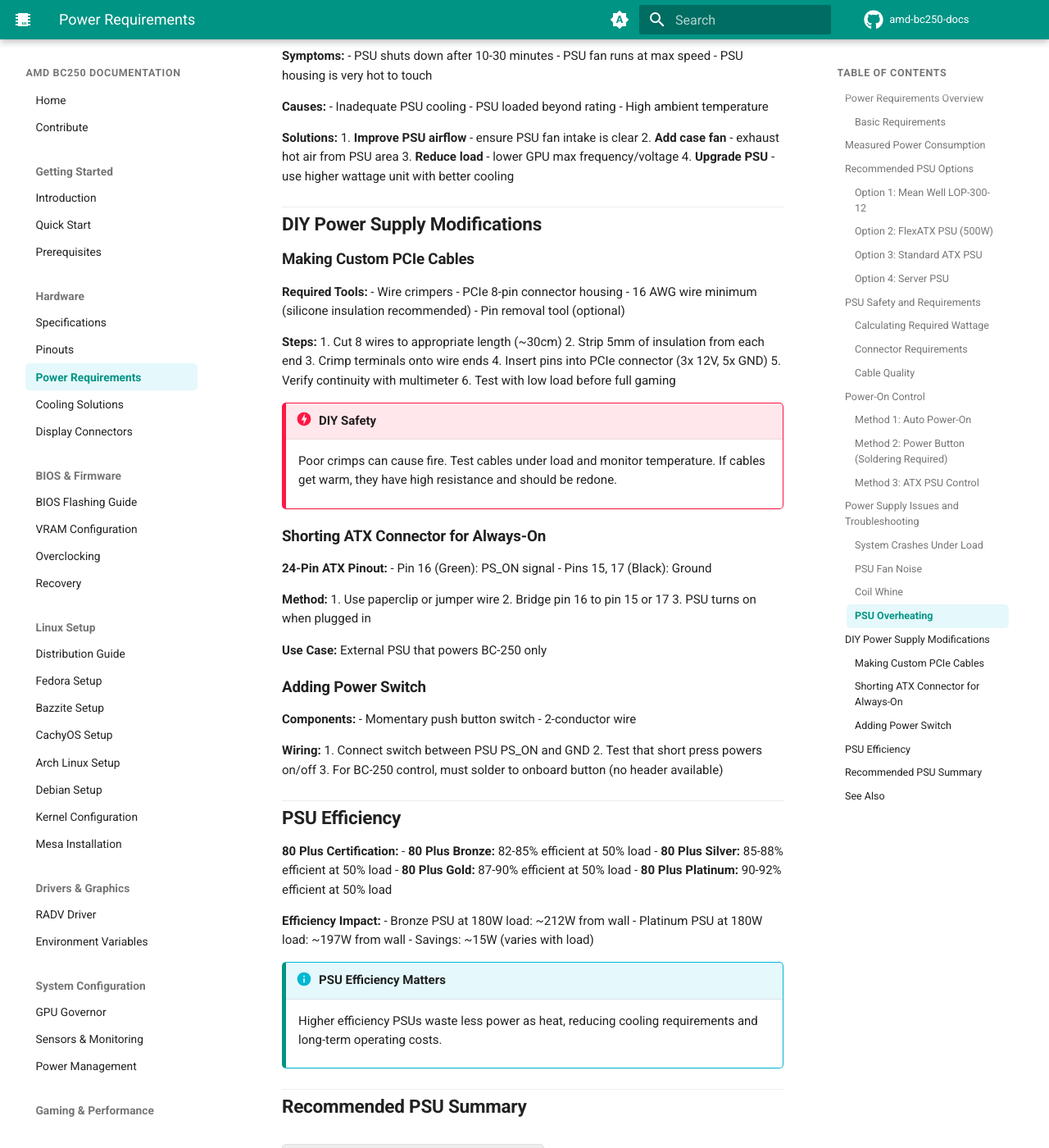
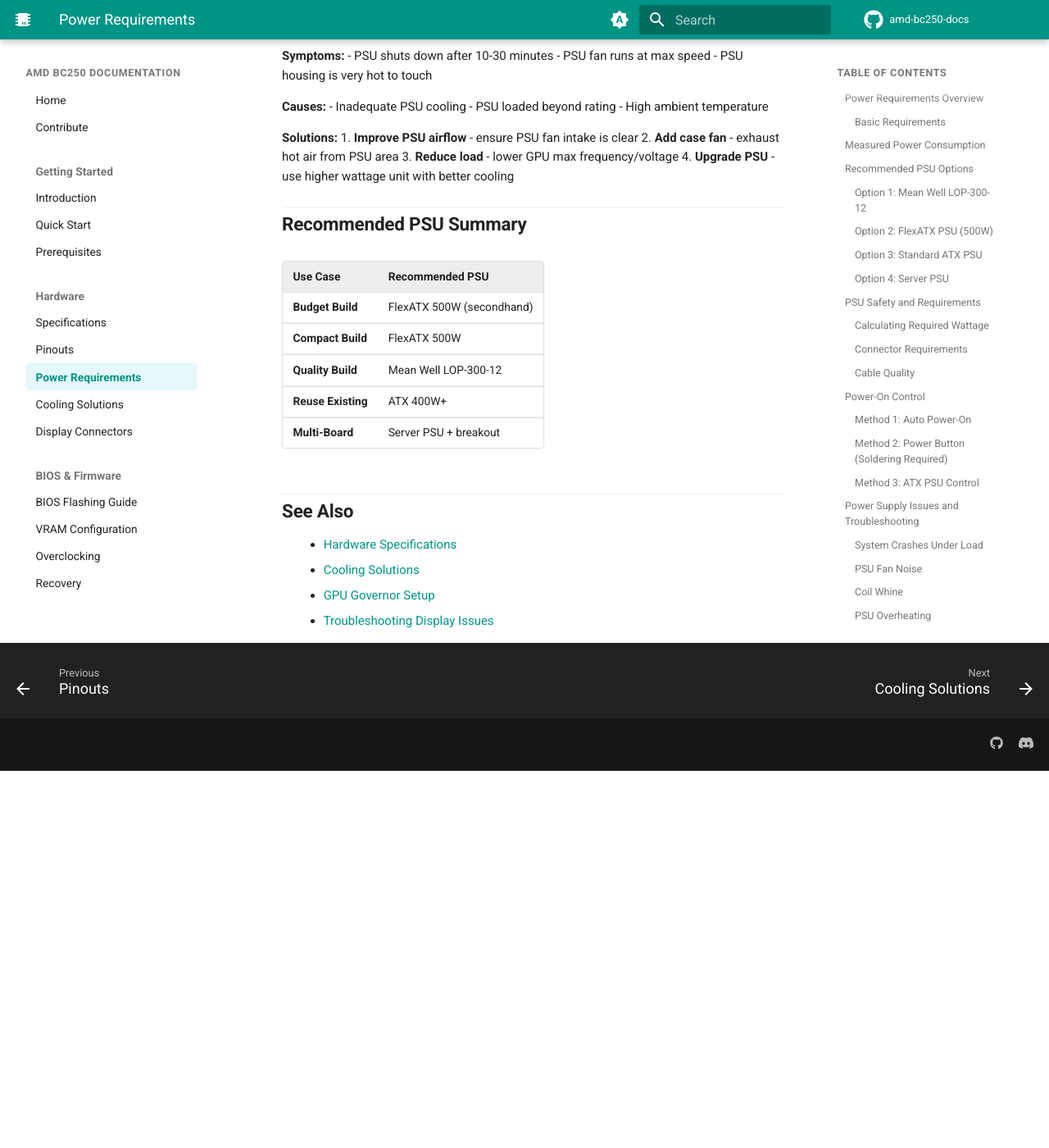
Before and after one commit to elektricM/amd-bc250-docs, an MkDocs documentation site: the page built from docs/hardware/power.md, in a window 1280 px wide and 1400 px high, scrolled down 6539 px. Shown: the whole window at 82% size. Built offline with MkDocs 1.6.1 and Material for MkDocs 9.7.7, drawn with Linux system fonts in a browser that asks for light colours; comment, search, counter and statistics services are not loaded; the version menu is left out; after the commit the page ends 7479 px from its top, so only the background shows below that.

Commit message:
fix: trim verbose VRAM and power pages
Discord criticism (astrocast): "VRAM configuration section is SO verbose its
a little absurd, its like when you gotta reach a word limit for an essay"

- Remove 3 redundant recommendation-by-use-case tables from VRAM page
  (info already covered in each option's description)
- Remove FAQ section with trivially obvious answers
- Remove power consumption impact table (duplicated from config options)
- Remove PSU efficiency filler section from power page
- Remove DIY cable-making and ATX shorting sections (excessive padding)

```diff
--- a/docs/bios/vram.md
+++ b/docs/bios/vram.md
@@ -143,37 +143,6 @@
 
 ---
 
-## Performance Impact by Use Case
-
-### Gaming
-
-| Game Type | Recommended | Why |
-|-----------|-------------|-----|
-| Esports (CS2, Valorant, Dota 2) | 512MB dynamic | Low VRAM needs, benefits from more RAM |
-| AAA (Cyberpunk, RDR2) | 6GB fixed (10/6) | High VRAM needs, avoid ZRAM conflicts |
-| Older games (<2020) | 512MB dynamic | Low VRAM needs |
-| Emulation | 512MB dynamic | Varies, dynamic handles it |
-
-### Productivity
-
-| Workload | Recommended | Why |
-|----------|-------------|-----|
-| Web browsing, office | 512MB dynamic | Minimal VRAM needs |
-| Photo editing | 512MB dynamic | RAM-heavy |
-| Video editing (1080p) | 6GB fixed | May need VRAM for acceleration |
-| Video editing (4K) | 8GB fixed | High VRAM for processing |
-| 3D rendering | 8GB fixed | GPU compute needs VRAM |
-
-### AI/Compute
-
-| Task | Recommended | Why |
-|------|-------------|-----|
-| LLM inference (<13B) | 512MB dynamic | Flexible VRAM |
-| LLM inference (13-30B) | 8GB fixed | Needs guaranteed VRAM |
-| Stable Diffusion (SD1.5) | 512MB dynamic | ~4GB VRAM sufficient |
-| Stable Diffusion (SDXL) | 6GB+ fixed | ~7GB VRAM needed |
-| Stable Diffusion training (experimental) | 8GB fixed | Memory-intensive, limited ROCm support |
-
 ---
 
 ## Known Issues
@@ -267,55 +236,6 @@
 
 ---
 
-## Power Consumption Impact
-
-VRAM allocation affects idle power draw:
-
-| Allocation | Idle Power | Gaming Power |
-|------------|------------|--------------|
-| 4GB VRAM | 50-60W | 150-200W |
-| 6GB VRAM | 55-65W | 150-200W |
-| 8GB VRAM | 60-70W | 150-200W |
-| 512MB dynamic | 50-80W | 150-200W |
-
-More allocated VRAM = more GDDR6 to refresh = higher idle power.
-
-For low-power builds (HTPC, always-on systems), use 4GB fixed or 512MB dynamic with light loads.
-
----
-
-## Recommendations by Use Case
-
-### General Gaming PC
-**Use:** 512MB dynamic or 10GB/6GB fixed
-- 512MB dynamic works for most games
-- If a game crashes or stutters, try 6-8GB fixed — some titles (Expedition 33, Mafia, newer AAA) need statically allocated VRAM
-- No single setting is best for all games
-
-### Dedicated Gaming Rig (AAA focus)
-**Use:** 10GB RAM / 6GB VRAM
-- Most reliable for modern games
-- No ZRAM conflicts
-- Predictable performance
-
-### Budget Productivity Machine
-**Use:** 512MB dynamic
-- Maximum available RAM
-- VRAM allocated as needed
-- Good for multitasking
-
-### AI/LLM Inference
-**Use:** 8GB RAM / 8GB VRAM or larger
-- Dedicated VRAM for models
-- No dynamic allocation overhead
-- Predictable inference performance
-
-### HTPC / Low Power
-**Use:** 12GB RAM / 4GB VRAM
-- Lowest idle power
-- Enough VRAM for video playback
-- Maximum RAM for buffering
-
 ---
 
 ## Testing Your Configuration
@@ -340,26 +260,6 @@
 
 ---
 
-## FAQ
-
-**Q: Can I change allocation without reflashing BIOS?**
-A: Yes, if you have modded BIOS. Just change in BIOS menu and reboot.
-
-**Q: Does this affect Windows?**
-A: BC-250 has no Windows GPU drivers, so N/A. Setting would affect Windows if drivers existed.
-
-**Q: Can I use different allocations for different OS?**
-A: No, allocation is set in BIOS and applies to all boot options.
-
-**Q: Is dynamic allocation slower?**
-A: Negligible difference in gaming. Compute tasks may prefer fixed for predictability.
-
-**Q: Why does free -h show less RAM than expected?**
-A: System overhead, kernel reserve, firmware reserve typically use ~500MB-1GB.
-
-**Q: Can I allocate all 16GB to GPU?**
-A: No, CPU needs RAM to function. Minimum is ~2-4GB for system.
-
 ---
 
 **Related Pages:**
--- a/docs/hardware/power.md
+++ b/docs/hardware/power.md
@@ -289,67 +289,6 @@
 3. **Reduce load** - lower GPU max frequency/voltage
 4. **Upgrade PSU** - use higher wattage unit with better cooling
 
-## DIY Power Supply Modifications
-
-### Making Custom PCIe Cables
-
-**Required Tools:**
-- Wire crimpers
-- PCIe 8-pin connector housing
-- 16 AWG wire minimum (silicone insulation recommended)
-- Pin removal tool (optional)
-
-**Steps:**
-1. Cut 8 wires to appropriate length (~30cm)
-2. Strip 5mm of insulation from each end
-3. Crimp terminals onto wire ends
-4. Insert pins into PCIe connector (3x 12V, 5x GND)
-5. Verify continuity with multimeter
-6. Test with low load before full gaming
-
-!!!danger "DIY Safety"
-    Poor crimps can cause fire. Test cables under load and monitor temperature. If cables get warm, they have high resistance and should be redone.
-
-### Shorting ATX Connector for Always-On
-
-**24-Pin ATX Pinout:**
-- Pin 16 (Green): PS_ON signal
-- Pins 15, 17 (Black): Ground
-
-**Method:**
-1. Use paperclip or jumper wire
-2. Bridge pin 16 to pin 15 or 17
-3. PSU turns on when plugged in
-
-**Use Case:** External PSU that powers BC-250 only
-
-### Adding Power Switch
-
-**Components:**
-- Momentary push button switch
-- 2-conductor wire
-
-**Wiring:**
-1. Connect switch between PSU PS_ON and GND
-2. Test that short press powers on/off
-3. For BC-250 control, must solder to onboard button (no header available)
-
-## PSU Efficiency
-
-**80 Plus Certification:**
-- **80 Plus Bronze:** 82-85% efficient at 50% load
-- **80 Plus Silver:** 85-88% efficient at 50% load
-- **80 Plus Gold:** 87-90% efficient at 50% load
-- **80 Plus Platinum:** 90-92% efficient at 50% load
-
-**Efficiency Impact:**
-- Bronze PSU at 180W load: ~212W from wall
-- Platinum PSU at 180W load: ~197W from wall
-- Savings: ~15W (varies with load)
-
-!!!info "PSU Efficiency Matters"
-    Higher efficiency PSUs waste less power as heat, reducing cooling requirements and long-term operating costs.
-
 ## Recommended PSU Summary
 
 | Use Case | Recommended PSU |
```
